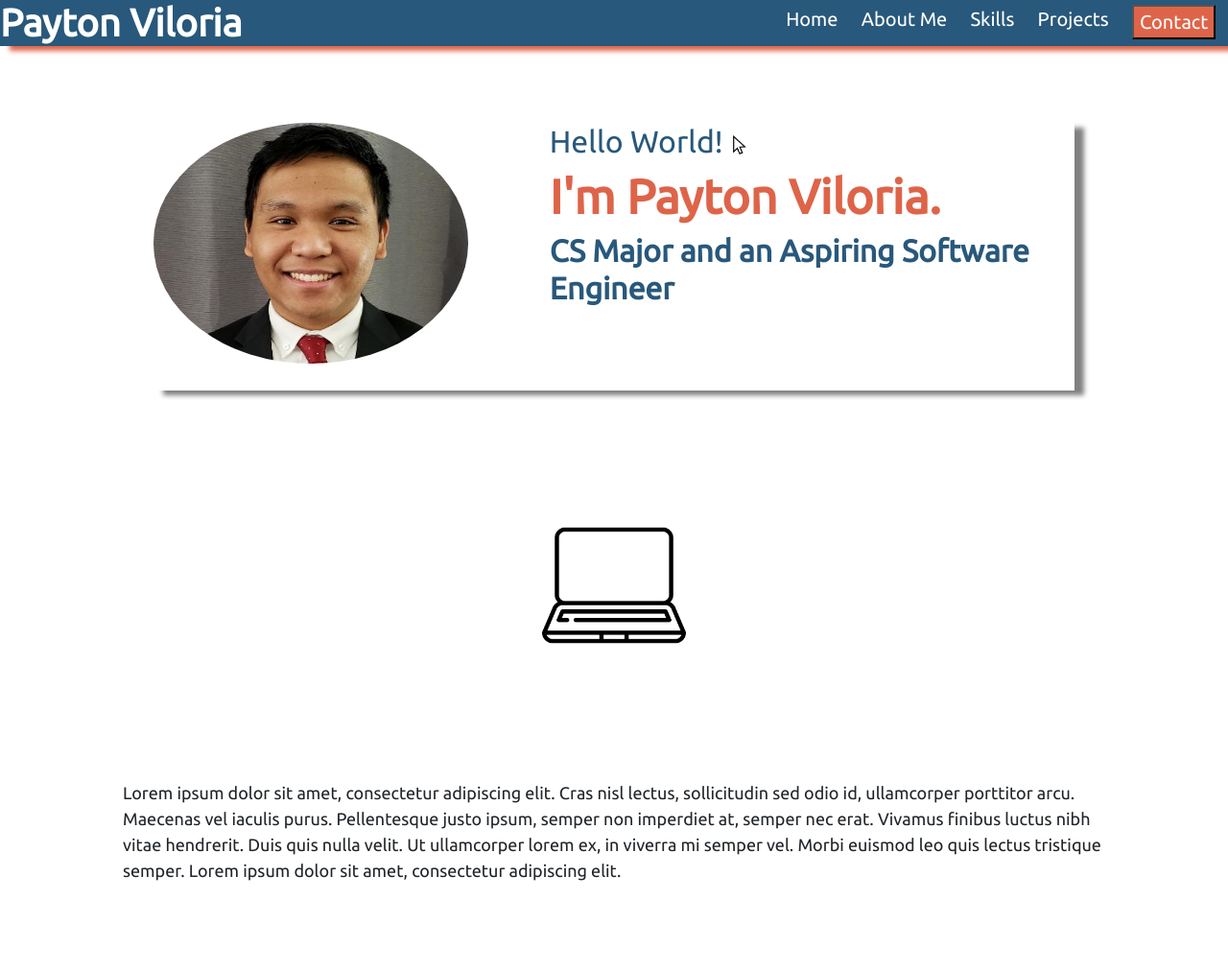
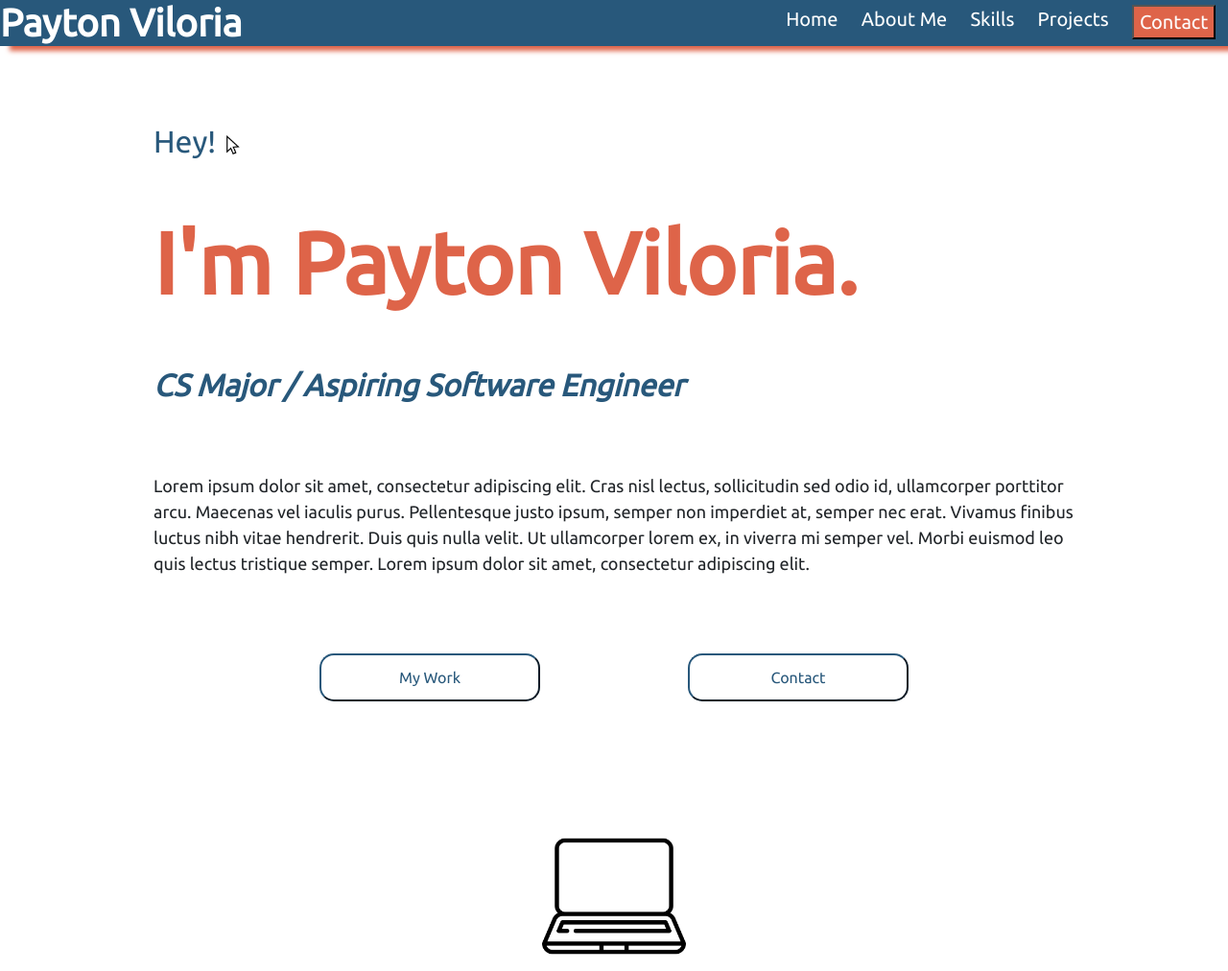
Before and after one commit to Pay10-VA/payton-portfolio, a website with bundled scripts: page index.html in a window 1280 px wide. Shown: the top 1012 px of the page at 96% size. Built offline with nearby package versions, Linux system fonts and the light colour scheme; files whose address does not match are found by name; a web font is replaced by a local one.

Commit message:
Fixed intro section. Added buttons after intro

```diff
--- a/index.html
+++ b/index.html
@@ -32,17 +32,12 @@
 
     <div id="main-content">
       <div id="intro">
-        <div id="profile-picture-div">
-          <img src="assets/profile-pic.png">
-        </div>
         <div id="intro-para-div">
-          <h2 style="color: #28587b;">Hello World! <img src="assets/cursor.png" class="openningIcon"/></h2>
+          <h2 style="color: #28587b;">Hey! <img src="assets/cursor.png" class="openningIcon"/></h2>
           <h1 id="big-name">I'm Payton Viloria.</h1>
-          <h2 id="description">CS Major and an Aspiring Software Engineer</h2>
+          <h2 id="description"><em>CS Major / Aspiring Software Engineer</em></h2>
         </div>
       </div>
-
-      <img title="https://www.flaticon.com/free-icons/laptop created by Freepik - Flaticon" src="assets/laptop.png" id="computerIcon"/>
 
       <p class="body-text">Lorem ipsum dolor sit amet, consectetur adipiscing elit. Cras nisl
         lectus, sollicitudin sed odio id, ullamcorper porttitor arcu. Maecenas
@@ -51,6 +46,13 @@
         Duis quis nulla velit. Ut ullamcorper lorem ex, in viverra mi semper
         vel. Morbi euismod leo quis lectus tristique semper. Lorem ipsum dolor
         sit amet, consectetur adipiscing elit.</p>
+
+        <div id="options">
+          <button>My Work</button>
+          <button>Contact</button>
+        </div>
+
+      <img title="https://www.flaticon.com/free-icons/laptop created by Freepik - Flaticon" src="assets/laptop.png" id="computerIcon"/>
 
       <div id="bio-div">
         <div id="leftBio" class="sectiontitle">
--- a/stylesheet.css
+++ b/stylesheet.css
@@ -76,7 +76,6 @@
     margin-left: auto;
     margin-right: auto;
     width: 75%;
-    box-shadow: 10px 5px 5px gray;
   }
 
   #profile-picture-div {
@@ -90,17 +89,15 @@
   }
 
   #intro-para-div {
-    width: 60%;
-    margin-left: 5%;
-    //box-shadow: 10px 5px 5px #e5e5e5;
-    //box-shadow: 10px 5px 5px #de6449;
+    width: 80%;
   }
 
   #big-name {
-    font-size: 50px;
+    font-size: 90px;
     font-weight: bolder;
     //color: #022140;
     color: #de6449;
+    line-height: 200px;
   }
 
   #description {
@@ -110,9 +107,28 @@
 
   .body-text {
     font-size: 18px;
-    width: 80%;
+    width: 75%;
+    margin-top: 5%;
     margin-left: auto;
     margin-right: auto;
+  }
+
+  #options {
+    width: 60%;
+    margin-left: auto;
+    margin-right: auto;
+    display: flex;
+    justify-content: space-around;
+    margin-top: 5%;
+  }
+
+  #options > button {
+    width: 30%;
+    height: 50px;
+    background-color: white;
+    border-radius: 15px 15px 15px 15px;
+    color: #28587b;
+    border-color: #28587b;
   }
 
   #skills-div {
@@ -414,7 +430,7 @@
     margin-left: auto;
     margin-right: auto;
     margin-top: 10%;
-    margin-bottom: 10%;
+    margin-bottom: 5%;
   }
 
   .blueText {
```
